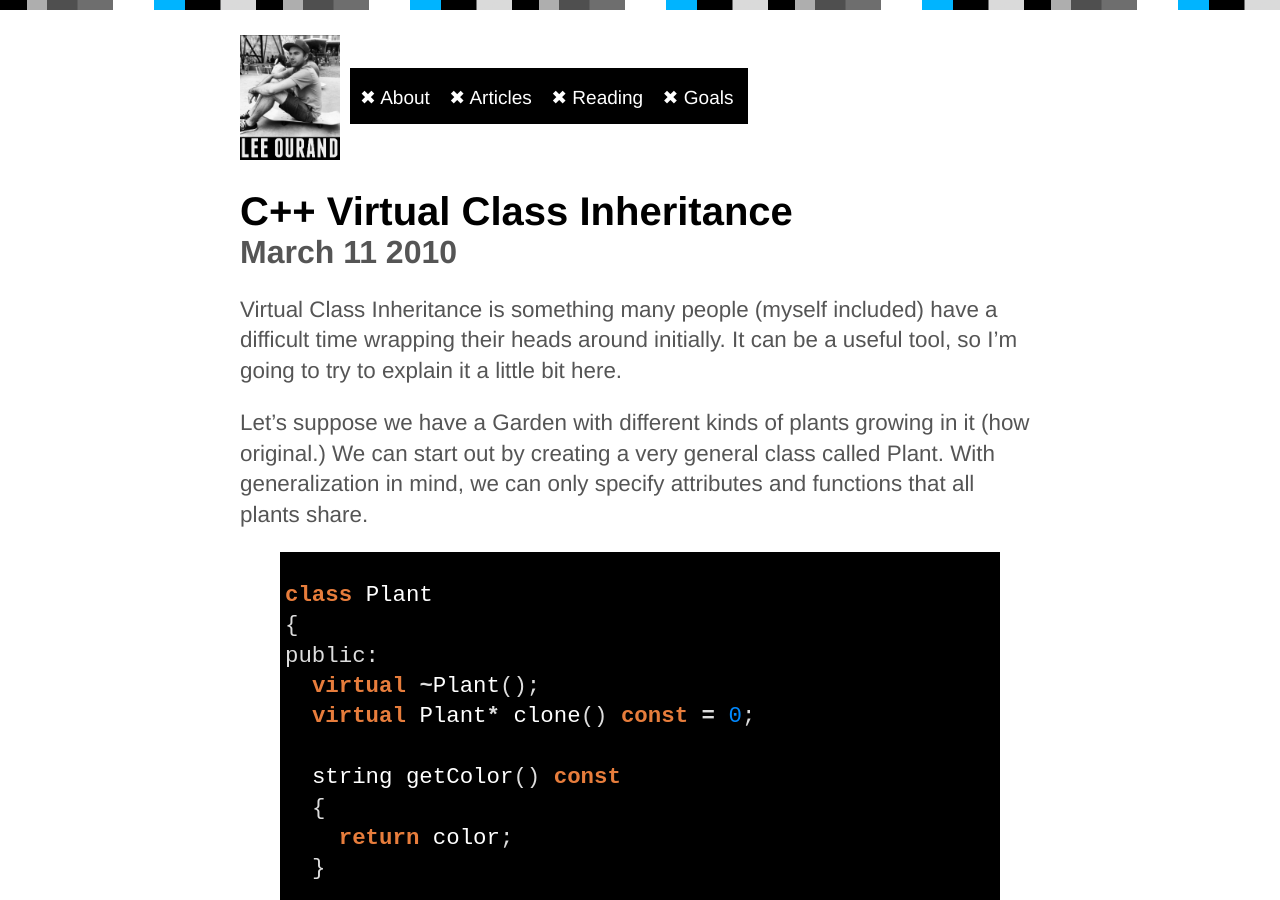
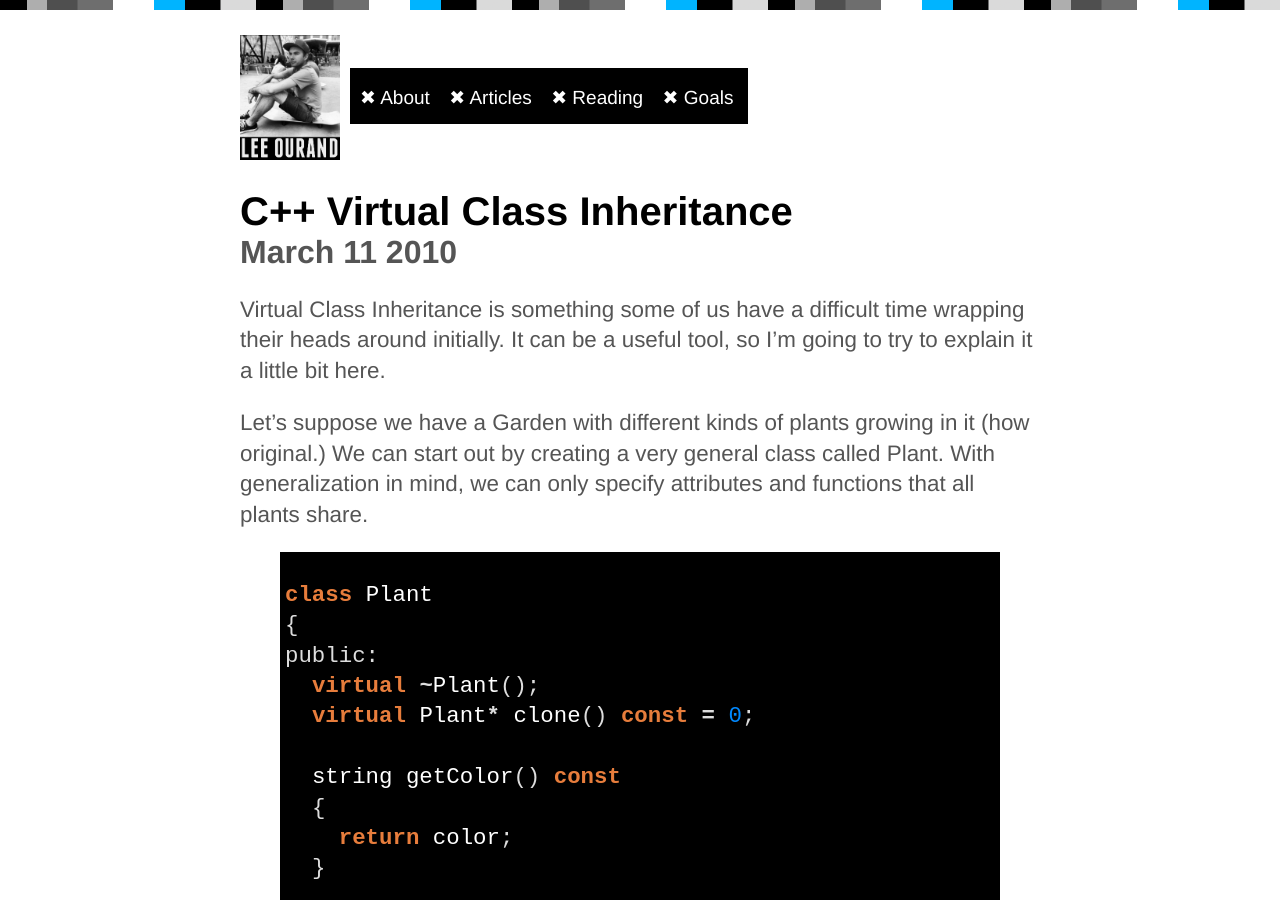
Before and after one commit to leeourand/leeourand.github.com, a Jekyll site: the page built from _posts/2010-03-11-c-plus-plus-virtual-class-inheritance.html, in a window 1280 px wide and 900 px high. Built offline with Jekyll 4.4.1, drawn with Linux system fonts in a browser that asks for light colours; some of the changed text lies outside the part shown.

Commit message:
Fix old C++ post

```diff
--- a/_posts/2010-03-11-c-plus-plus-virtual-class-inheritance.html
+++ b/_posts/2010-03-11-c-plus-plus-virtual-class-inheritance.html
@@ -4,7 +4,7 @@ title: C++ Virtual Class Inheritance
 ---
 
 <p>
-	Virtual Class Inheritance is something many people (myself included) have a difficult time wrapping their heads around initially. It can be a useful tool, so I’m going to try to explain it a little bit here.
+	Virtual Class Inheritance is something some of us have a difficult time wrapping their heads around initially. It can be a useful tool, so I’m going to try to explain it a little bit here.
 </p>
 
 <p>
```
Also changed, not shown: other parts of _posts/2010-03-11-c-plus-plus-virtual-class-inheritance.html (+1 -1 lines).
